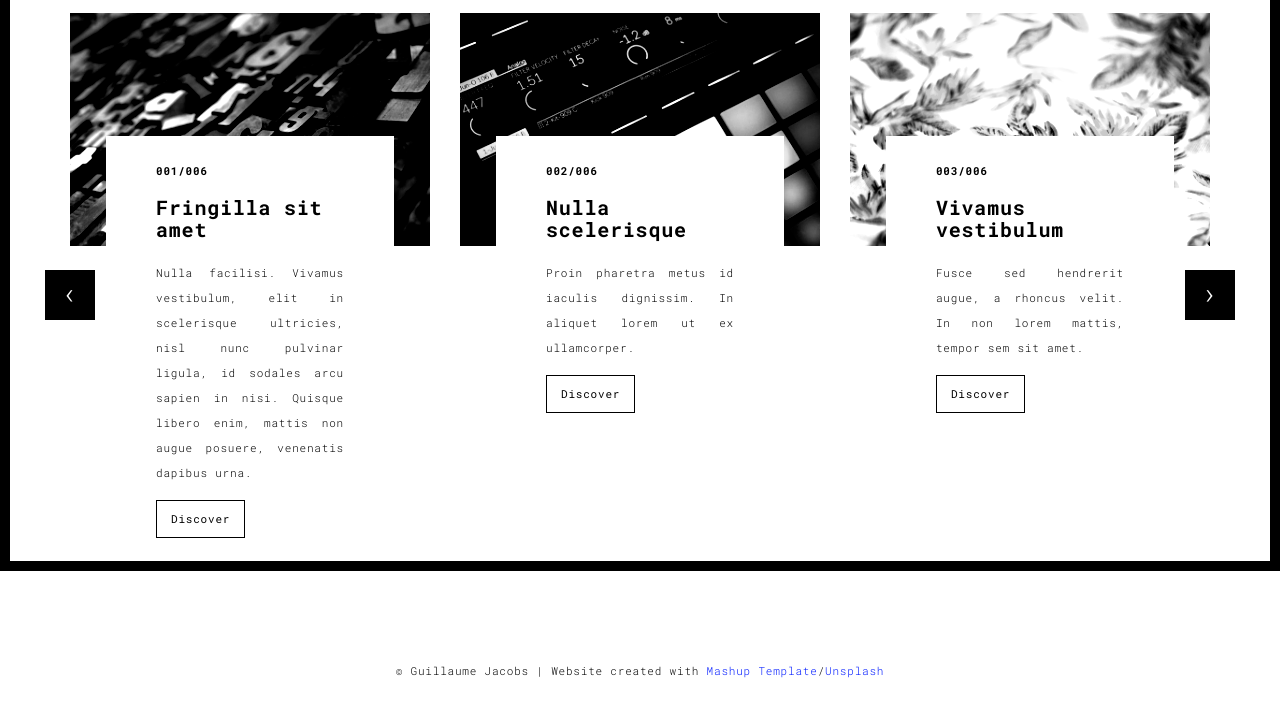
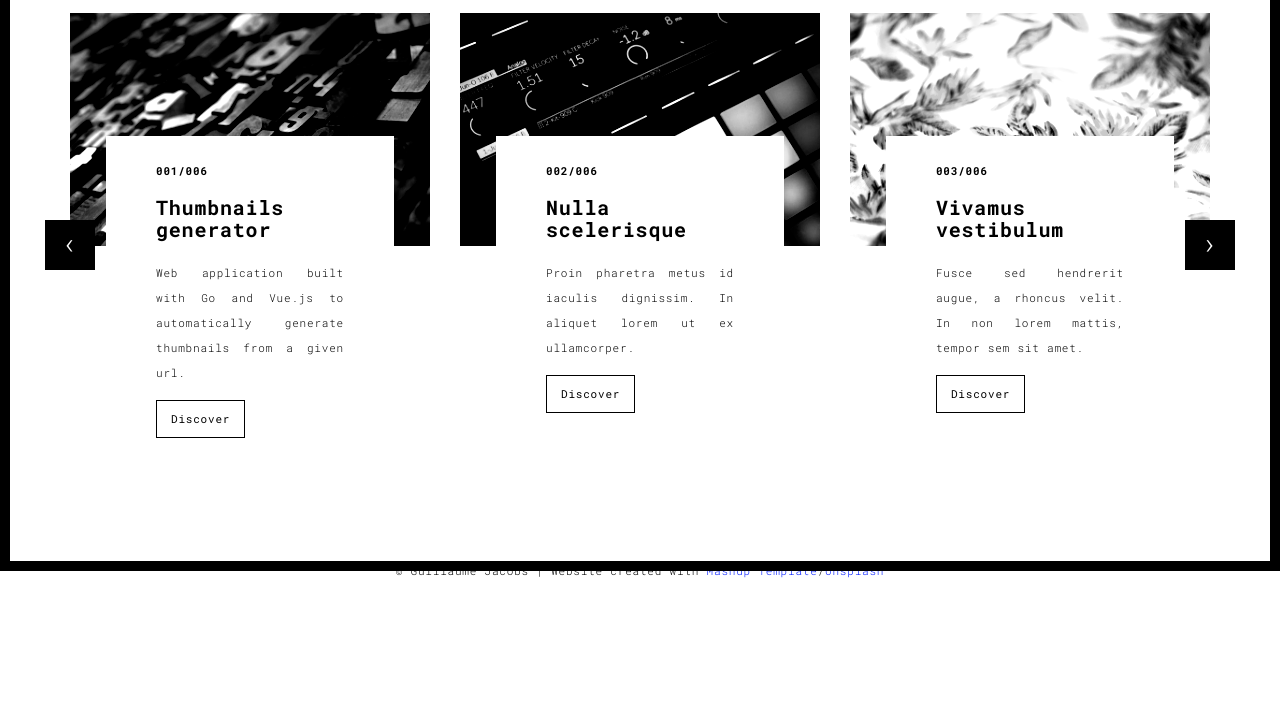
Before and after one commit to Agilulfe/portfolio, a Flask app: page /golang.html in a window 1280 px wide. Shown: the part 229-937 px from the top of the page. After the commit the page ends 807 px from the top, so only its background shows below. Run offline with Flask 2, Linux system fonts and the light colour scheme; some libraries are stand-ins or nearby versions.

Commit message:
thumbnail

```diff
--- a/templates/golang.html
+++ b/templates/golang.html
@@ -77,13 +77,14 @@
                                         </a>
                                         <div class="card-container card-container-lg">
                                             <h4>001/006</h4>
-                                            <h3>Fringilla sit amet</h3>
+                                            <h3>Thumbnails generator</h3>
                                             <p style="text-align:justify;">
-                                                Nulla facilisi. Vivamus vestibulum, elit in scelerisque ultricies, nisl
-                                                nunc pulvinar ligula, id sodales arcu sapien in nisi. Quisque libero
-                                                enim, mattis non augue posuere, venenatis dapibus urna.
+                                                Web application built with Go and Vue.js to automatically generate
+                                                thumbnails
+                                                from a given url.
                                             </p>
-                                            <a href="./work.html" title="" class="btn btn-default">Discover</a>
+                                            <a href="https://github.com/Agilulfe/website-thumbnail-generator" title=""
+                                                target="_blank" class="btn btn-default">Discover</a>
                                         </div>
                                     </div>
                                     <div class="col-sm-4">
```
